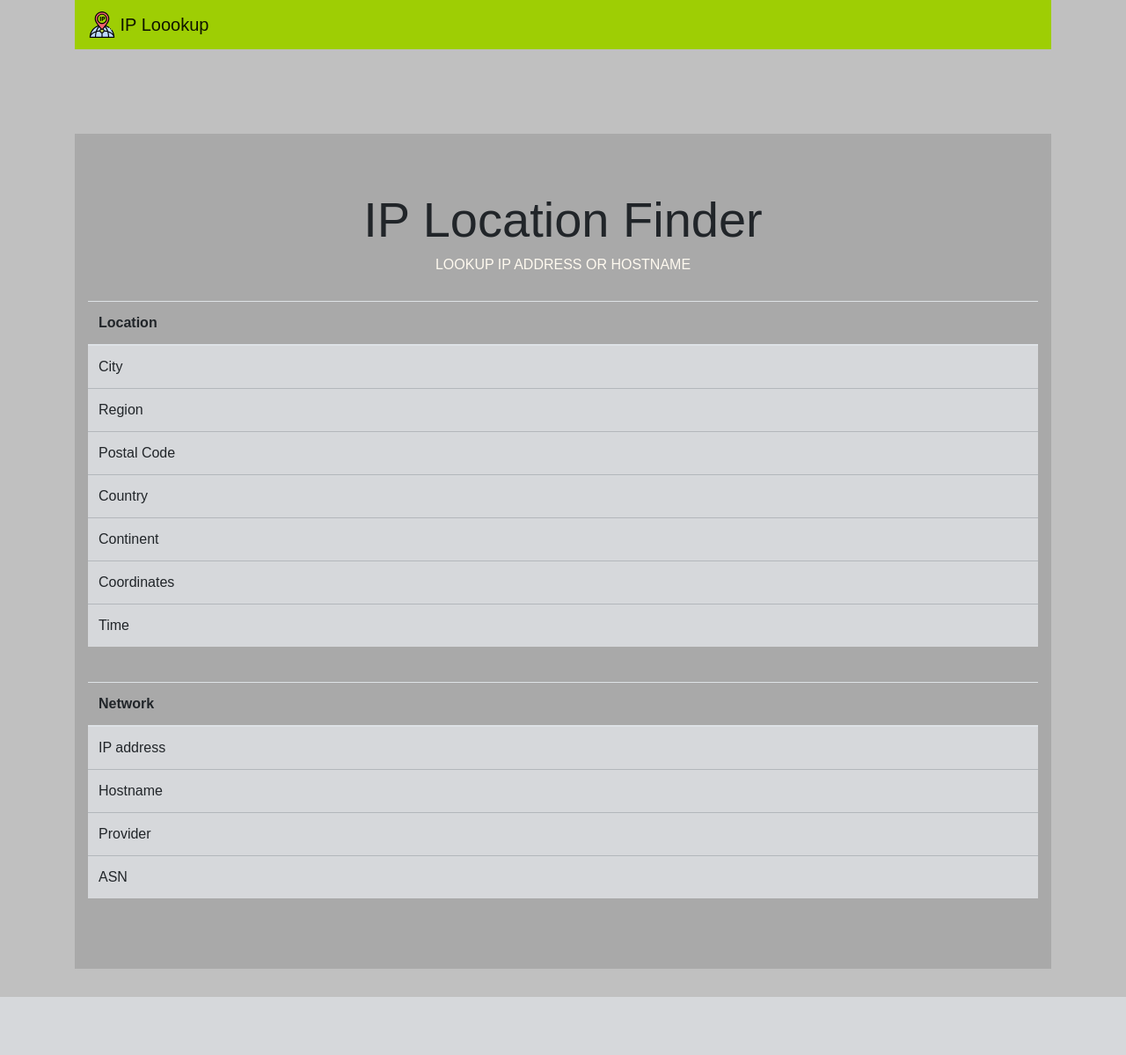
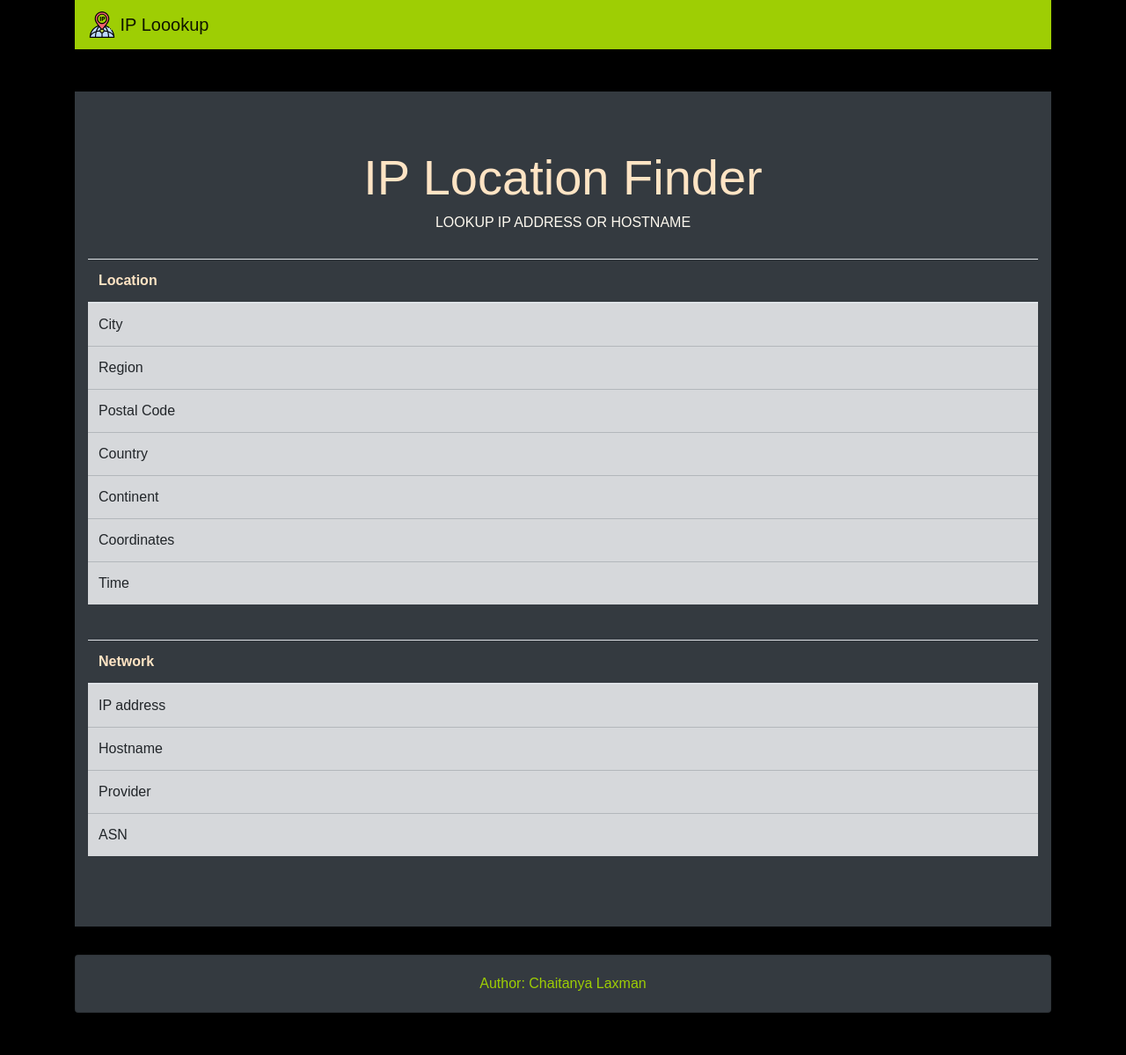
Before and after one commit to claxman/IP_Lookup, a Flask app: template templates/IP_result.html in a window 1280 px wide. Shown: the whole page at 88% size. Before the commit the page ends 1133 px from the top, so only its background shows below. Run offline with Flask 2, Linux system fonts and the light colour scheme; the template is opened without the code that fills it, so the values that code supplies are empty; some libraries are stand-ins or nearby versions; some web fonts are replaced.

Commit message:
App Updated

```diff
--- a/static/css/style.css
+++ b/static/css/style.css
@@ -1,5 +1,5 @@
 body{
-    background-color: silver;
+    background-color:black;
     font-family: 'Aldrich', sans-serif;
 }
 
@@ -8,7 +8,7 @@ h6{
 }
 
 .css_jumboColor{
-    background-color: darkgray;
+    background-color: #343a40;
 }
 
 .css_btnStyle{
--- a/templates/IP_result.html
+++ b/templates/IP_result.html
@@ -4,7 +4,7 @@
 <table class="table">
 <thead>
     <tr>
-    <th>Location</th>
+    <th style="color: bisque;">Location</th>
     <th></th>
     <th></th>
     </tr>
@@ -51,7 +51,7 @@
 <table class="table">
 <thead>
     <tr>
-    <th>Network</th>
+    <th style="color: bisque;">Network</th>
     <th></th>
     <th></th>
     </tr>
--- a/templates/base.html
+++ b/templates/base.html
@@ -23,10 +23,10 @@
             IP Loookup
             </a>
         </nav>
-        <br><br><br><br>
+        <br><br>
         <div class="jumbotron jumbotron-fluid css_jumboColor">
             <div class="container cssDivCenter">
-                <h1 class="display-4">IP Location Finder</h1>
+                <h1 class="display-4" style="color: bisque;">IP Location Finder</h1>
                 <h6>LOOKUP IP ADDRESS OR HOSTNAME</h6>
                 <br>
                 {% block content %}
@@ -39,6 +39,11 @@
                 {% endblock %}
             </div>
         </div>
+        <div class=" cssDivCenter card bg-dark text-white">
+            <div class="card-body" style="color: #9ece04;">Author: Chaitanya Laxman</div>
+        </div>
+        <br>
+        <br>
 
     </div>
 </body>
--- a/templates/hostname_result.html
+++ b/templates/hostname_result.html
@@ -4,7 +4,7 @@
 <table class="table">
 <thead>
     <tr>
-    <th>Location</th>
+    <th style="color: bisque;">Location</th>
     <th></th>
     <th></th>
     </tr>
@@ -36,7 +36,7 @@
 <table class="table">
 <thead>
     <tr>
-    <th>Network</th>
+    <th style="color: bisque;">Network</th>
     <th></th>
     <th></th>
     </tr>
--- a/templates/index.html
+++ b/templates/index.html
@@ -1,7 +1,7 @@
 {% extends "base.html" %}
 {% block content %}
 
-<h4><p style="color:brown">Your IP address: {{ip_add}}</p></h4>
+<h4><p style="color: coral;">Your IP address: {{ip_add}}</p></h4>
 <form action="{{url_for('result')}}">
     <div class="form-group mx-sm-3 mb-2">
       <label for="ip"></label>
```
